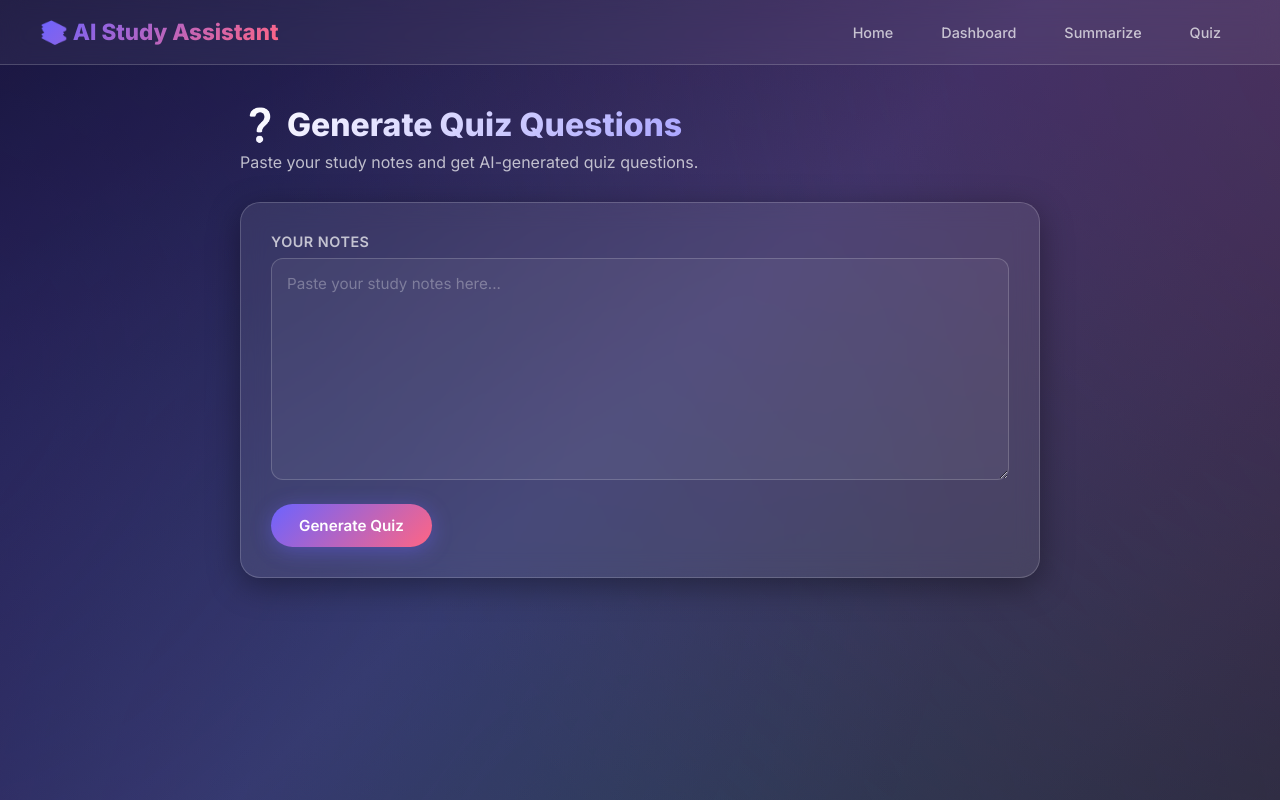
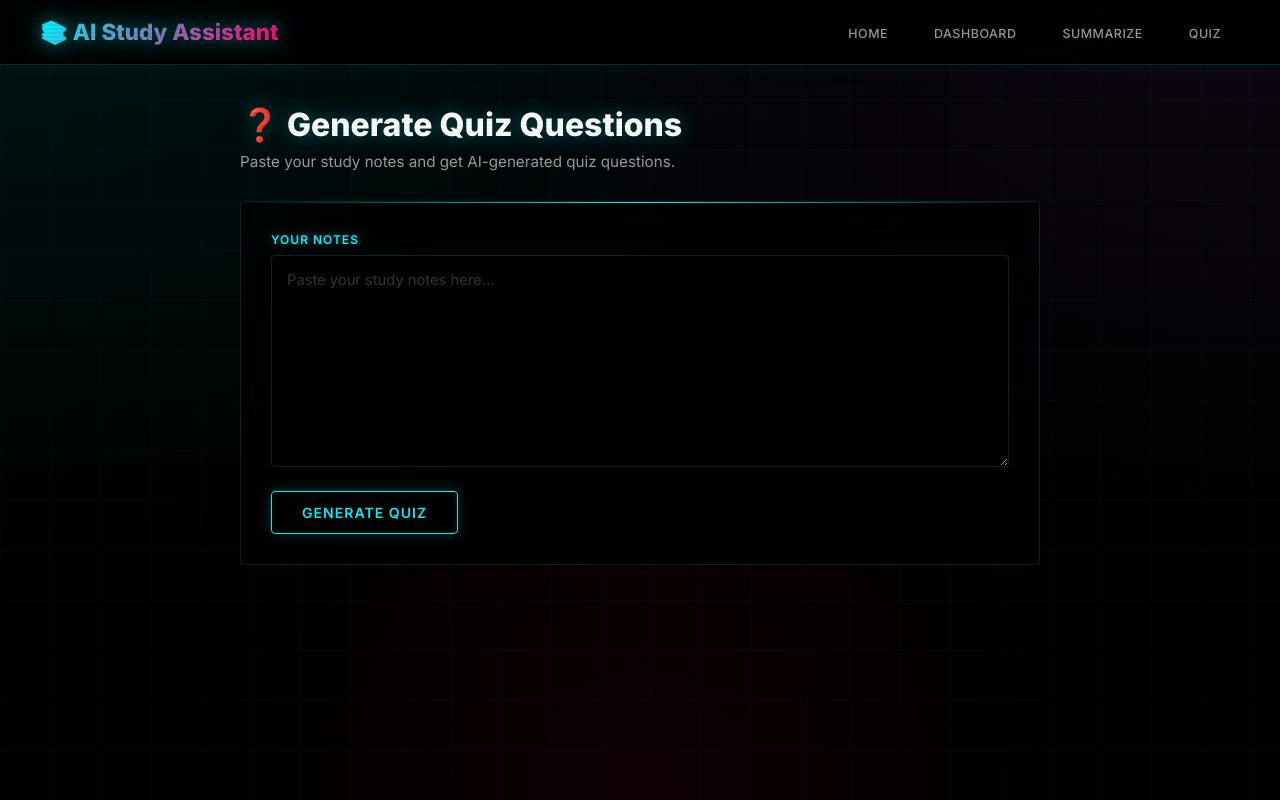
Before and after one commit to Saeed-60307149/ai-study-buddy, a Flask app: page /quiz in a window 1280 px wide. Run offline with Flask 3, Linux system fonts and the light colour scheme.

Commit message:
feat: redesign frontend with premium glassmorphism UI (#33)

```diff
--- a/static/css/style.css
+++ b/static/css/style.css
@@ -10,54 +10,73 @@
 
 /* ===== ROOT VARIABLES ===== */
 :root {
-    --primary: #6c63ff;
-    --primary-dark: #5a52d5;
-    --secondary: #ff6584;
-    --accent: #43e97b;
-    --glass-bg: rgba(255, 255, 255, 0.08);
-    --glass-border: rgba(255, 255, 255, 0.18);
-    --glass-shadow: 0 8px 32px rgba(0, 0, 0, 0.37);
+    --neon-blue: #00f5ff;
+    --neon-pink: #ff006e;
+    --neon-purple: #bf5af2;
+    --neon-green: #39ff14;
+    --glass-bg: rgba(255, 255, 255, 0.03);
+    --glass-border: rgba(0, 245, 255, 0.15);
+    --glass-shadow: 0 8px 32px rgba(0, 0, 0, 0.8);
     --text-primary: #ffffff;
-    --text-secondary: rgba(255, 255, 255, 0.7);
-    --blur: blur(12px);
+    --text-secondary: rgba(255, 255, 255, 0.6);
+    --blur: blur(16px);
 }
 
-/* ===== BODY & BACKGROUND ===== */
+/* ===== BODY ===== */
 body {
     font-family: 'Inter', sans-serif;
     min-height: 100vh;
-    background: linear-gradient(135deg, #0f0c29, #302b63, #24243e);
+    background-color: #000000;
+    background-image:
+        radial-gradient(ellipse at 0% 0%, rgba(0, 245, 255, 0.08) 0%, transparent 50%),
+        radial-gradient(ellipse at 100% 0%, rgba(191, 90, 242, 0.08) 0%, transparent 50%),
+        radial-gradient(ellipse at 50% 100%, rgba(255, 0, 110, 0.06) 0%, transparent 50%);
     background-attachment: fixed;
     color: var(--text-primary);
     overflow-x: hidden;
 }
 
+/* ===== GRID OVERLAY ===== */
 body::before {
     content: '';
     position: fixed;
-    top: -50%;
-    left: -50%;
-    width: 200%;
-    height: 200%;
-    background:
-        radial-gradient(circle at 20% 50%, rgba(108, 99, 255, 0.15) 0%, transparent 50%),
-        radial-gradient(circle at 80% 20%, rgba(255, 101, 132, 0.15) 0%, transparent 50%),
-        radial-gradient(circle at 50% 80%, rgba(67, 233, 123, 0.1) 0%, transparent 50%);
-    animation: bgMove 15s ease infinite alternate;
+    top: 0;
+    left: 0;
+    width: 100%;
+    height: 100%;
+    background-image:
+        linear-gradient(rgba(0, 245, 255, 0.03) 1px, transparent 1px),
+        linear-gradient(90deg, rgba(0, 245, 255, 0.03) 1px, transparent 1px);
+    background-size: 50px 50px;
     z-index: -1;
+    pointer-events: none;
 }
 
-@keyframes bgMove {
-    0% { transform: translate(0, 0) rotate(0deg); }
-    100% { transform: translate(30px, 30px) rotate(5deg); }
+/* ===== SCANLINE EFFECT ===== */
+body::after {
+    content: '';
+    position: fixed;
+    top: 0;
+    left: 0;
+    width: 100%;
+    height: 100%;
+    background: repeating-linear-gradient(
+        0deg,
+        transparent,
+        transparent 2px,
+        rgba(0, 0, 0, 0.05) 2px,
+        rgba(0, 0, 0, 0.05) 4px
+    );
+    pointer-events: none;
+    z-index: 9999;
 }
 
 /* ===== NAVBAR ===== */
 .navbar {
-    background: rgba(255, 255, 255, 0.05);
+    background: rgba(0, 0, 0, 0.8);
     backdrop-filter: var(--blur);
     -webkit-backdrop-filter: var(--blur);
-    border-bottom: 1px solid var(--glass-border);
+    border-bottom: 1px solid rgba(0, 245, 255, 0.2);
     padding: 18px 40px;
     display: flex;
     justify-content: space-between;
@@ -65,6 +84,7 @@ body::before {
     position: sticky;
     top: 0;
     z-index: 1000;
+    box-shadow: 0 0 30px rgba(0, 245, 255, 0.05);
 }
 
 .nav-brand a {
@@ -72,34 +92,41 @@ body::before {
     text-decoration: none;
     font-size: 1.4rem;
     font-weight: 800;
-    background: linear-gradient(135deg, #6c63ff, #ff6584);
+    background: linear-gradient(135deg, var(--neon-blue), var(--neon-pink));
     -webkit-background-clip: text;
     -webkit-text-fill-color: transparent;
     background-clip: text;
+    text-shadow: none;
+    filter: drop-shadow(0 0 10px rgba(0, 245, 255, 0.5));
 }
 
 .nav-links {
     list-style: none;
     display: flex;
-    gap: 10px;
+    gap: 8px;
 }
 
 .nav-links a {
     color: var(--text-secondary);
     text-decoration: none;
-    font-size: 0.9rem;
+    font-size: 0.88rem;
     font-weight: 500;
     padding: 8px 18px;
-    border-radius: 25px;
+    border-radius: 4px;
     transition: all 0.3s ease;
     border: 1px solid transparent;
+    letter-spacing: 0.5px;
+    text-transform: uppercase;
+    font-size: 0.78rem;
 }
 
 .nav-links a:hover {
-    color: white;
-    background: var(--glass-bg);
-    border-color: var(--glass-border);
-    transform: translateY(-1px);
+    color: var(--neon-blue);
+    border-color: rgba(0, 245, 255, 0.3);
+    background: rgba(0, 245, 255, 0.05);
+    box-shadow: 0 0 15px rgba(0, 245, 255, 0.1),
+                inset 0 0 15px rgba(0, 245, 255, 0.05);
+    text-shadow: 0 0 8px var(--neon-blue);
 }
 
 /* ===== CONTAINER ===== */
@@ -109,39 +136,26 @@ body::before {
     padding: 40px 20px;
 }
 
-/* ===== GLASS CARD ===== */
-.glass-card {
-    background: var(--glass-bg);
-    backdrop-filter: var(--blur);
-    -webkit-backdrop-filter: var(--blur);
-    border: 1px solid var(--glass-border);
-    border-radius: 20px;
-    box-shadow: var(--glass-shadow);
-    transition: transform 0.3s ease, box-shadow 0.3s ease;
-}
-
-.glass-card:hover {
-    transform: translateY(-5px);
-    box-shadow: 0 20px 60px rgba(0, 0, 0, 0.5);
-}
-
 /* ===== BUTTON ===== */
 .btn {
     display: inline-block;
-    background: linear-gradient(135deg, #6c63ff, #ff6584);
-    color: white;
-    padding: 12px 28px;
-    border-radius: 30px;
+    background: transparent;
+    color: var(--neon-blue);
+    padding: 12px 30px;
+    border-radius: 4px;
     text-decoration: none;
-    border: none;
+    border: 1px solid var(--neon-blue);
     cursor: pointer;
-    font-size: 0.95rem;
+    font-size: 0.88rem;
     font-weight: 600;
     font-family: 'Inter', sans-serif;
+    text-transform: uppercase;
+    letter-spacing: 1px;
     transition: all 0.3s ease;
-    box-shadow: 0 4px 20px rgba(108, 99, 255, 0.4);
     position: relative;
     overflow: hidden;
+    box-shadow: 0 0 15px rgba(0, 245, 255, 0.2),
+                inset 0 0 15px rgba(0, 245, 255, 0.05);
 }
 
 .btn::before {
@@ -151,8 +165,8 @@ body::before {
     left: -100%;
     width: 100%;
     height: 100%;
-    background: linear-gradient(135deg, rgba(255,255,255,0.2), transparent);
-    transition: left 0.4s ease;
+    background: linear-gradient(90deg, transparent, rgba(0, 245, 255, 0.1), transparent);
+    transition: left 0.5s ease;
 }
 
 .btn:hover::before {
@@ -266,16 +304,14 @@ body::before {
     font-size: 2rem;
     font-weight: 800;
     margin-bottom: 8px;
-    background: linear-gradient(135deg, #ffffff, #6c63ff);
-    -webkit-background-clip: text;
-    -webkit-text-fill-color: transparent;
-    background-clip: text;
+    color: white;
+    text-shadow: 0 0 20px rgba(0, 245, 255, 0.4);
 }
 
 .subtitle {
     color: var(--text-secondary);
     margin-bottom: 30px;
-    font-size: 1rem;
+    font-size: 0.95rem;
 }
 
 .dashboard-grid {
@@ -339,22 +376,30 @@ body::before {
     font-size: 2rem;
     font-weight: 800;
     margin-bottom: 8px;
-    background: linear-gradient(135deg, #ffffff, #6c63ff);
-    -webkit-background-clip: text;
-    -webkit-text-fill-color: transparent;
-    background-clip: text;
+    color: white;
+    text-shadow: 0 0 20px rgba(0, 245, 255, 0.4);
 }
 
 /* ===== FORM CARD ===== */
 .form-card {
-    background: var(--glass-bg);
+    background: rgba(0, 0, 0, 0.6);
     backdrop-filter: var(--blur);
     -webkit-backdrop-filter: var(--blur);
-    border: 1px solid var(--glass-border);
-    border-radius: 20px;
+    border: 1px solid rgba(0, 245, 255, 0.15);
+    border-radius: 4px;
     padding: 30px;
-    box-shadow: var(--glass-shadow);
     margin-bottom: 20px;
+    position: relative;
+}
+
+.form-card::before {
+    content: '';
+    position: absolute;
+    top: 0;
+    left: 0;
+    right: 0;
+    height: 1px;
+    background: linear-gradient(90deg, transparent, var(--neon-blue), transparent);
 }
 
 .form-group {
@@ -365,19 +410,20 @@ body::before {
     display: block;
     margin-bottom: 8px;
     font-weight: 600;
-    font-size: 0.9rem;
-    color: var(--text-secondary);
+    font-size: 0.75rem;
+    color: var(--neon-blue);
     text-transform: uppercase;
-    letter-spacing: 0.5px;
+    letter-spacing: 1px;
+    text-shadow: 0 0 8px rgba(0, 245, 255, 0.4);
 }
 
 .form-group textarea {
     width: 100%;
     padding: 15px;
-    background: rgba(255, 255, 255, 0.05);
-    border: 1px solid var(--glass-border);
-    border-radius: 12px;
-    font-size: 0.95rem;
+    background: rgba(0, 0, 0, 0.5);
+    border: 1px solid rgba(0, 245, 255, 0.15);
+    border-radius: 4px;
+    font-size: 0.92rem;
     resize: vertical;
     font-family: 'Inter', sans-serif;
     color: white;
@@ -386,27 +432,37 @@ body::before {
 }
 
 .form-group textarea::placeholder {
-    color: rgba(255, 255, 255, 0.3);
+    color: rgba(255, 255, 255, 0.2);
 }
 
 .form-group textarea:focus {
     outline: none;
-    border-color: var(--primary);
-    background: rgba(108, 99, 255, 0.08);
-    box-shadow: 0 0 20px rgba(108, 99, 255, 0.2);
+    border-color: var(--neon-blue);
+    box-shadow: 0 0 20px rgba(0, 245, 255, 0.15),
+                inset 0 0 20px rgba(0, 245, 255, 0.03);
 }
 
 /* ===== RESULT CARD ===== */
 .result-card {
-    background: var(--glass-bg);
+    background: rgba(0, 0, 0, 0.6);
     backdrop-filter: var(--blur);
     -webkit-backdrop-filter: var(--blur);
-    border: 1px solid var(--glass-border);
-    border-radius: 20px;
+    border: 1px solid rgba(0, 245, 255, 0.15);
+    border-radius: 4px;
     padding: 30px;
-    box-shadow: var(--glass-shadow);
     margin-top: 20px;
     animation: fadeIn 0.5s ease;
+    position: relative;
+}
+
+.result-card::before {
+    content: '';
+    position: absolute;
+    top: 0;
+    left: 0;
+    right: 0;
+    height: 1px;
+    background: linear-gradient(90deg, transparent, var(--neon-green), transparent);
 }
 
 @keyframes fadeIn {
@@ -416,68 +472,80 @@ body::before {
 
 .result-card h3 {
     margin-bottom: 15px;
-    font-size: 1.1rem;
+    font-size: 1rem;
     font-weight: 700;
-    color: white;
+    color: var(--neon-green);
+    text-shadow: 0 0 8px rgba(57, 255, 20, 0.4);
+    text-transform: uppercase;
+    letter-spacing: 1px;
 }
 
 #summaryResult, #quizResult {
     line-height: 1.8;
     color: var(--text-secondary);
     white-space: pre-wrap;
-    font-size: 0.95rem;
+    font-size: 0.92rem;
 }
 
 /* ===== LOADING ===== */
 .loading {
     text-align: center;
     padding: 30px;
-    color: var(--text-secondary);
-    font-size: 1rem;
-    animation: pulse 1.5s ease infinite;
+    color: var(--neon-blue);
+    font-size: 0.9rem;
+    text-transform: uppercase;
+    letter-spacing: 2px;
+    animation: pulse 1s ease infinite;
+    text-shadow: 0 0 10px rgba(0, 245, 255, 0.6);
 }
 
 @keyframes pulse {
-    0%, 100% { opacity: 1; }
-    50% { opacity: 0.5; }
+    0%, 100% { opacity: 1; text-shadow: 0 0 10px rgba(0, 245, 255, 0.6); }
+    50% { opacity: 0.4; text-shadow: 0 0 20px rgba(0, 245, 255, 0.8); }
 }
 
 /* ===== ERROR ===== */
 .error-msg {
-    color: #ff6584;
-    font-size: 0.88rem;
+    color: var(--neon-pink);
+    font-size: 0.85rem;
     margin-top: 10px;
     min-height: 18px;
+    text-shadow: 0 0 8px rgba(255, 0, 110, 0.4);
 }
 
 /* ===== SESSIONS ===== */
 .sessions-container {
     margin-top: 30px;
-    background: var(--glass-bg);
+    background: rgba(0, 0, 0, 0.6);
     backdrop-filter: var(--blur);
     -webkit-backdrop-filter: var(--blur);
-    border: 1px solid var(--glass-border);
-    border-radius: 20px;
+    border: 1px solid rgba(0, 245, 255, 0.15);
+    border-radius: 4px;
     padding: 25px;
-    box-shadow: var(--glass-shadow);
     animation: fadeIn 0.5s ease;
 }
 
 .sessions-container h3 {
     margin-bottom: 15px;
     font-weight: 700;
+    color: var(--neon-blue);
+    text-shadow: 0 0 8px rgba(0, 245, 255, 0.4);
+    text-transform: uppercase;
+    letter-spacing: 1px;
+    font-size: 0.9rem;
 }
 
 .session-item {
-    border-bottom: 1px solid rgba(255, 255, 255, 0.08);
+    border-bottom: 1px solid rgba(0, 245, 255, 0.08);
     padding: 15px 0;
-    font-size: 0.9rem;
+    font-size: 0.88rem;
     color: var(--text-secondary);
-    transition: color 0.2s ease;
+    transition: all 0.2s ease;
 }
 
 .session-item:hover {
     color: white;
+    padding-left: 5px;
 }
 
 .session-item:last-child {
@@ -485,49 +553,29 @@ body::before {
 }
 
 .session-item strong {
-    color: var(--primary);
+    color: var(--neon-pink);
+    text-shadow: 0 0 6px rgba(255, 0, 110, 0.3);
 }
 
 /* ===== SCROLLBAR ===== */
 ::-webkit-scrollbar {
-    width: 6px;
+    width: 4px;
 }
 
 ::-webkit-scrollbar-track {
-    background: rgba(255, 255, 255, 0.05);
+    background: #000;
 }
 
 ::-webkit-scrollbar-thumb {
-    background: var(--primary);
-    border-radius: 3px;
+    background: var(--neon-blue);
+    box-shadow: 0 0 6px var(--neon-blue);
 }
 
 /* ===== RESPONSIVE ===== */
 @media (max-width: 768px) {
-    .hero h1 {
-        font-size: 2.2rem;
-    }
-
-    .navbar {
-        padding: 15px 20px;
-    }
-
-    .nav-links {
-        gap: 5px;
-    }
-
-    .nav-links a {
-        padding: 6px 12px;
-        font-size: 0.8rem;
-    }
-
-    .features, .dashboard-grid {
-        flex-direction: column;
-        align-items: center;
-    }
-
-    .feature-card, .dash-card {
-        width: 100%;
-        max-width: 400px;
-    }
+    .hero h1 { font-size: 2.2rem; }
+    .navbar { padding: 15px 20px; }
+    .nav-links a { padding: 6px 10px; font-size: 0.7rem; }
+    .features, .dashboard-grid { flex-direction: column; align-items: center; }
+    .feature-card, .dash-card { width: 100%; max-width: 400px; }
 }
```
Also changed, not shown: other parts of static/css/style.css (+70 -45 lines).
